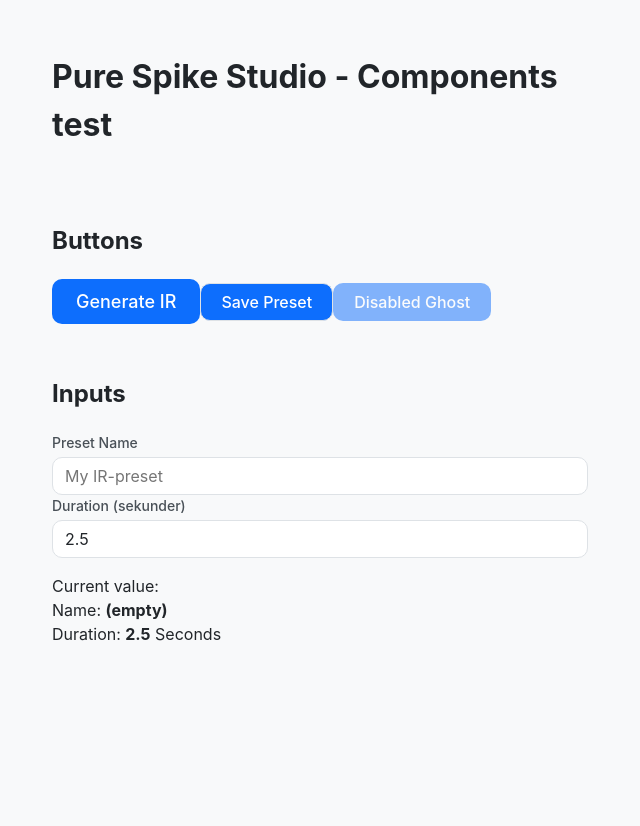
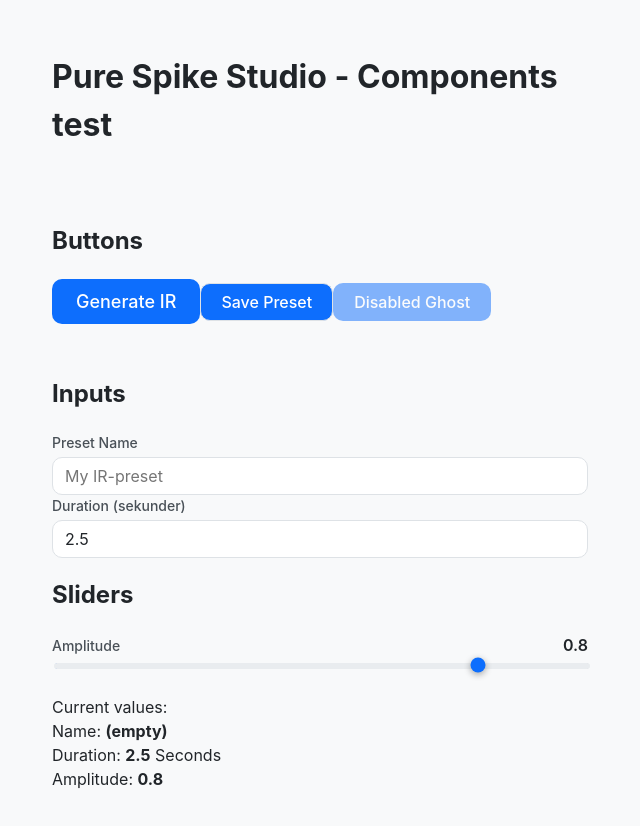
Before and after one commit to TomacBarin/pure-spike, a React (Vite) app: page / in a window 1280 px wide. Shown: the top 826 px of the page, without its empty margins (20-660 px from the left). Before the commit the page ends 800 px from the top, so only its background shows below. Built offline with nearby package versions, Linux system fonts and the light colour scheme.

Commit message:
feat(components): add Slider as part of Input family

```diff
--- a/src/App.tsx
+++ b/src/App.tsx
@@ -4,11 +4,13 @@ import './App.css';
 
 import { Button } from './components/ui/Button/Button';
 import { Input } from './components/ui/Input/Input';
+import { Slider } from './components/ui/Slider/Slider';
 
 function App() {
   // State to test Input
   const [name, setName] = useState('');
   const [duration, setDuration] = useState(2.5);
+  const [amplitude, setAmplitude] = useState(0.8);
 
   const handleGenerate = () => {
     alert(`Genererar IR med namn: ${name} och duration: ${duration} sekunder`);
@@ -48,6 +50,8 @@ function App() {
           onChange={(e) => setName(e.target.value)}
         />
 
+
+
         {/* Number input */}
         <Input
           type="number"
@@ -59,16 +63,42 @@ function App() {
           step={0.1}
         />
 
-        {/* Show actual value */}
-        <p>
-          Current value:<br />
+        {/* Sliders */}
+      <div>
+        <h2>Sliders</h2>
+
+        <Slider
+          label="Amplitude"
+          value={amplitude}
+          onChange={setAmplitude}
+          min={0}
+          max={1}
+          step={0.01}
+        />
+
+        {/* Visa alla aktuella värden */}
+        <p style={{ marginTop: '1.5rem' }}>
+          Current values:<br />
           Name: <strong>{name || '(empty)'}</strong><br />
-          Duration: <strong>{duration}</strong> Seconds
+          Duration: <strong>{duration}</strong> Seconds<br />
+          Amplitude: <strong>{amplitude}</strong>
         </p>
       </div>
 
     </div>
+
+
+
+    </div>
+
+
   );
+
+
+
 }
 
+
+
+
 export default App;
--- /dev/null
+++ b/src/components/ui/Slider/Slider.module.css
@@ -0,0 +1,47 @@
+.container {
+  width: 100%;
+  display: flex;
+  flex-direction: column;
+  gap: var(--spacing-1);
+}
+
+.labelRow {
+  display: flex;
+  justify-content: space-between;
+  align-items: center;
+}
+
+.label {
+  font-size: var(--font-size-sm);
+  color: var(--color-text-secondary);
+  font-weight: 500;
+}
+
+.value {
+  font-size: var(--font-size-md);
+  font-weight: 600;
+  color: var(--color-text-primary);
+}
+
+.slider {
+  accent-color: var(--color-accent);
+  width: 100%;
+  cursor: pointer;
+}
+
+.slider::-webkit-slider-runnable-track {
+  background: var(--color-bg-secondary);
+  height: 6px;
+  border-radius: var(--radius-sm);
+}
+
+.slider::-webkit-slider-thumb {
+  appearance: none;
+  width: 18px;
+  height: 18px;
+  background: var(--color-accent);
+  border-radius: 50%;
+  cursor: pointer;
+  margin-top: -6px;
+  box-shadow: 0 2px 6px rgba(0, 0, 0, 0.3);
+}
--- /dev/null
+++ b/src/components/ui/Slider/Slider.tsx
@@ -0,0 +1,52 @@
+import React from "react";
+import styles from "./Slider.module.css"
+
+export interface SliderProps {
+    value: number;
+    onChange: (value: number) => void;
+    label?: string;
+    min: number;
+    max: number;
+    step?: number;
+    className?: string;
+}
+
+export const Slider: React.FC<SliderProps> = ({
+    value,
+    onChange,
+    label,
+    min,
+    max,
+    step = 0.1,
+    className,
+}) => {
+    const id = React.useId();
+
+    const handleChange = (e: React.ChangeEvent<HTMLInputElement>) => {
+        onChange(Number(e.target.value));
+    };
+
+    return (
+        <div className={styles.container}>
+            {label && (
+                <div className={styles.labelRow}>
+                    <label htmlFor={id} className={styles.label}>
+                        {label}
+                    </label>
+                    <span className={styles.value}>{value}</span>
+                </div>
+            )}
+
+            <input
+                id={id}
+                type="range"
+                min={min}
+                max={max}
+                step={step}
+                value={value}
+                onChange={handleChange}
+                className={`${styles.slider} ${className || ""}`}
+            />
+        </div>
+    );
+};
```
